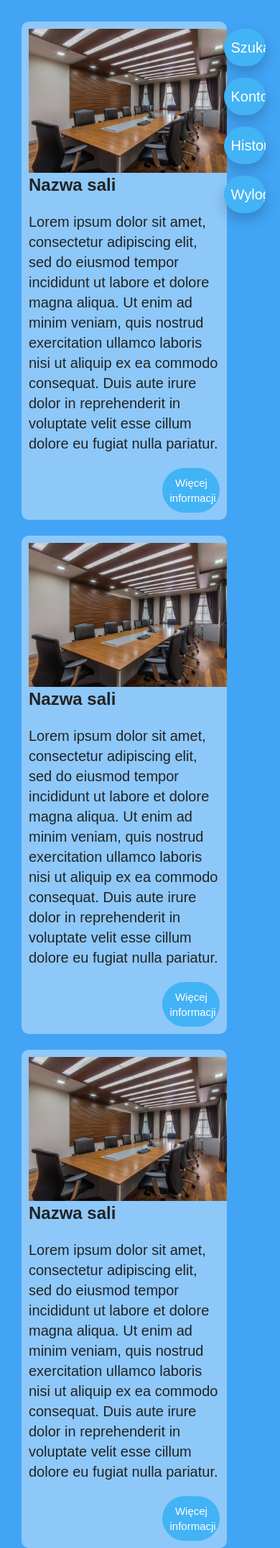
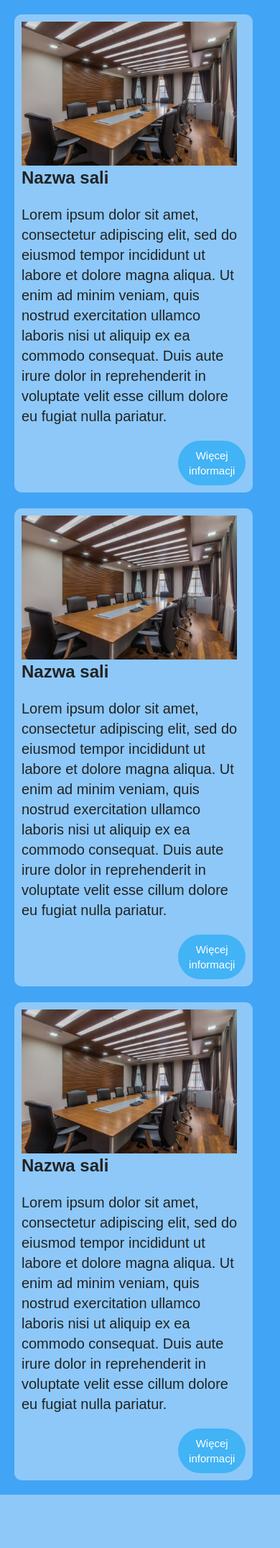
Before and after one commit to uMackox/Projekt-zespolowy---rezerwacja-sal, a PHP site: page / in a window 390 px wide. Shown: the whole page at 72% size. After the commit the page ends 2076 px from the top, so only its background shows below. Run offline with PHP 8.4, Linux system fonts and the light colour scheme.

Commit message:
ukrywanie menu na urządzeniach moblinych

```diff
--- a/css/theme.css
+++ b/css/theme.css
@@ -1,3 +1,10 @@
+body {
+  height: auto;
+  background-color: #42a4f5;
+  font-family: sans-serif;
+  padding: 10px;
+}
+
 .wrapper {
   display: flex;
   justify-content: space-between;
@@ -32,9 +39,35 @@
   transition: width 1s, height 1s;
 }
 
-.hall img:hover {
+img {
+  max-width: 100%;
+  height: auto;
+}
+
+@media screen and (min-width: 678px) {
+  .hall img:hover {
   width: 600px;
   height: 400px;
+  }
+}
+
+@media screen and (max-width: 678px) {
+  body {
+    width: 100%;
+    padding: 0;
+  }
+  .sidebar {
+    margin-top: 0px;
+    margin-right: 0px;
+    display: none !important;
+  }
+  .main {
+    padding: 0;
+    width: 100%;
+  }
+  .hall {
+    width: 100%;
+  }
 }
 
 .main,
@@ -44,12 +77,8 @@
 }
 
 .main {
-
   width: 80%;
-  /* margin: 25px 25px 25px 25px; */
-  margin-right: 20px;
   padding: 20px 20px 20px 20px;
-  height: 150vh;
 }
 
 .sidebar {
@@ -109,10 +138,3 @@
 .button:hover {
   background: rgba(16, 97, 163, 0.3);
 }
-
-
-body {
-  background-color: #42a4f5;
-  font-family: sans-serif;
-  padding: 10px;
-}
--- a/index.html
+++ b/index.html
@@ -17,12 +17,6 @@
   <link rel="stylesheet" href="css/theme.css">
   <meta name="theme-color" content="#fafafa">
 </head>
-<script>
-  function resize(size) {
-      var x = document.getElementsByClassName("hall")
-      x.style.height = size
-  }
-</script>
 <body>
   <!--[if IE]>
     <p class="browserupgrade">You are using an <strong>outdated</strong> browser. Please <a href="https://browsehappy.com/">upgrade your browser</a> to improve your experience and security.</p>
@@ -54,7 +48,7 @@
       </div>
 
   <div class="sidebar">
-    <a href="#" class="button bmenu">Szukaj</a><br>
+    <a href="40s.html" class="button bmenu">Szukaj</a><br>
     <a href="#" class="button bmenu">Konto</a></br>
     <a href="#" class="button bmenu">Historia</a></br>
     <a href="#" class="button bmenu">Wyloguj</a></br>
```
